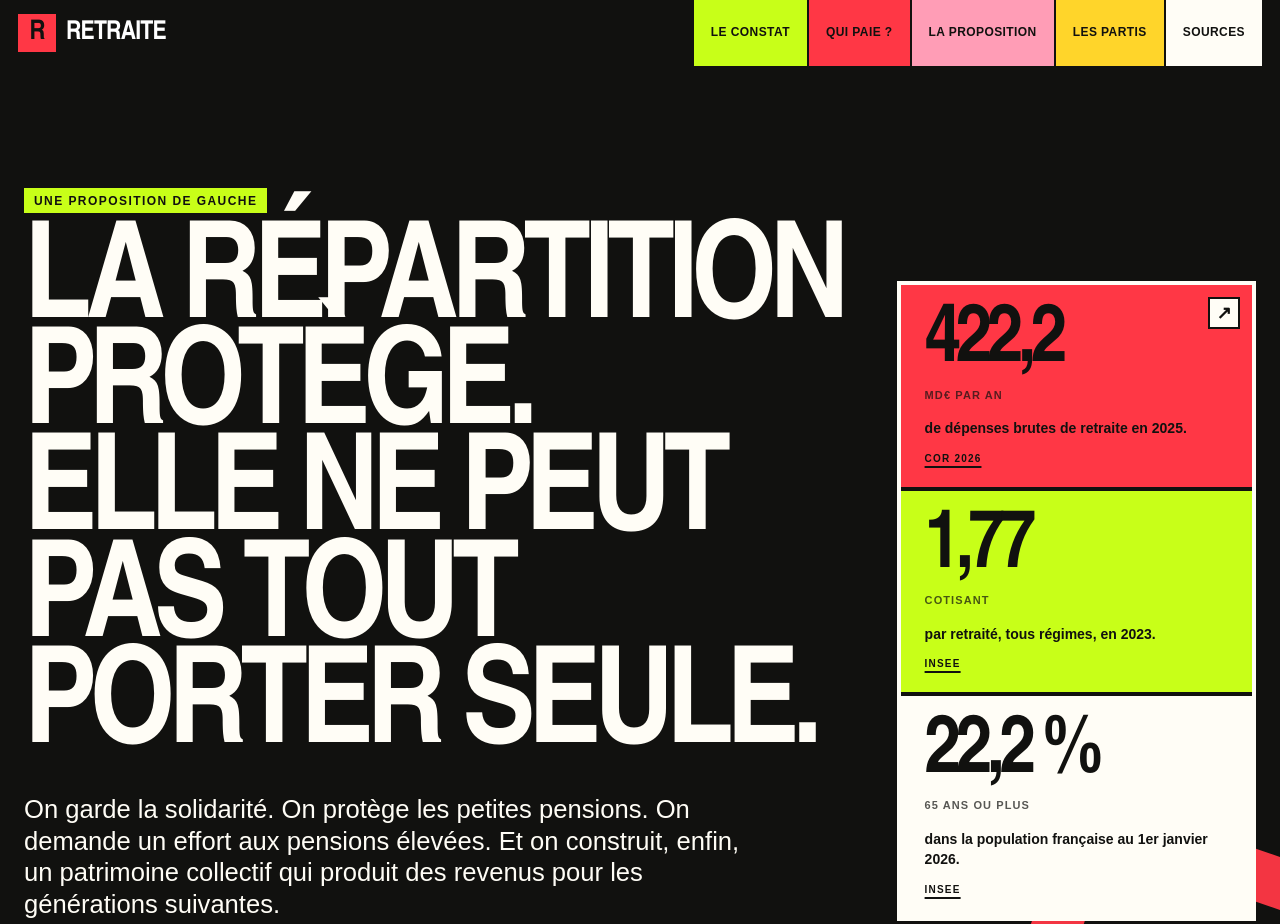
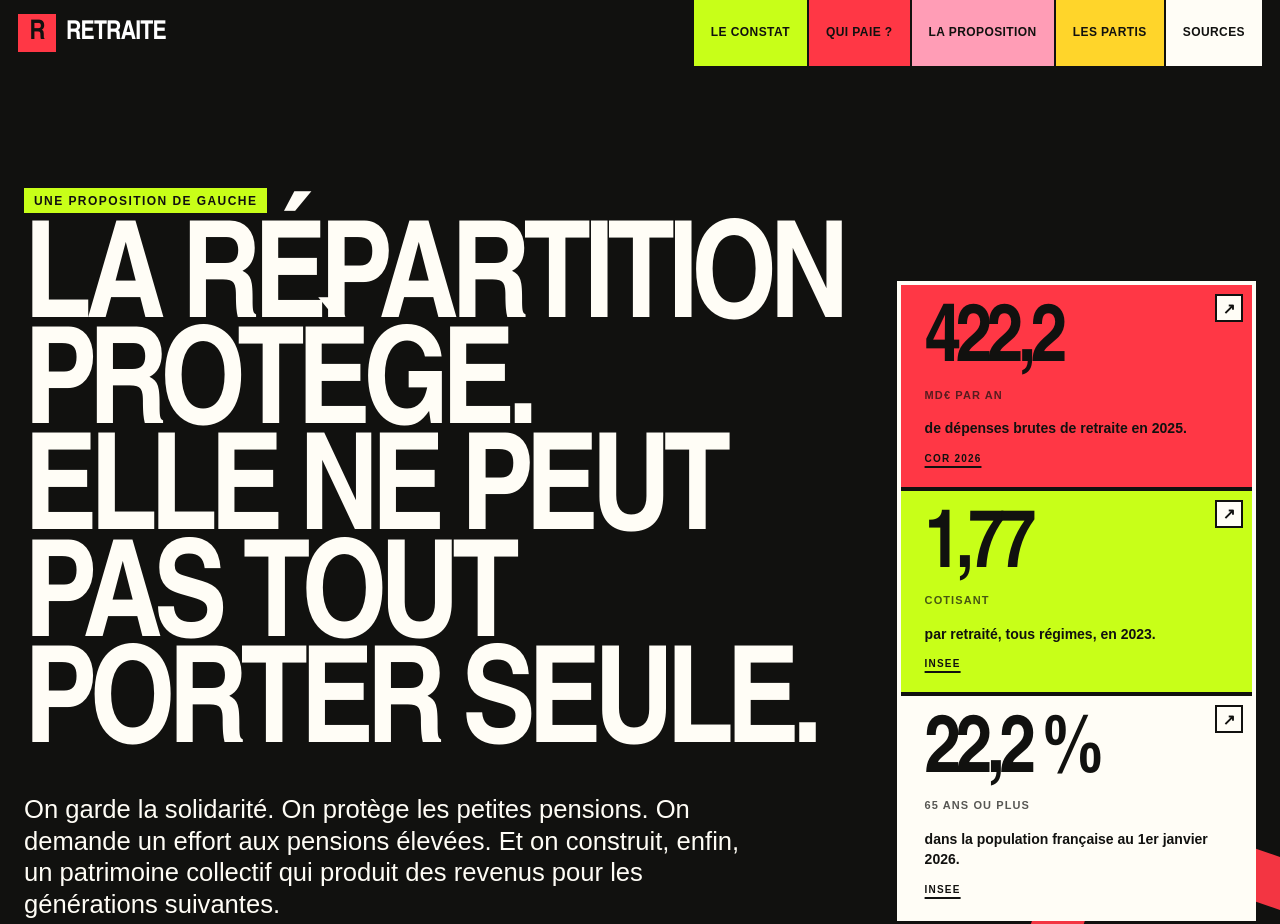
Before and after one commit to jz31708/retraite, a plain HTML site: page index.html in a window 1280 px wide. Shown: the top 924 px of the page. Drawn offline with Linux system fonts and the light colour scheme.

Commit message:
Position source buttons on key evidence blocks

```diff
--- a/readability.css
+++ b/readability.css
@@ -1,3 +1,13 @@
+.hero-numbers article,
+.age-panel,
+.history-strip,
+.ratio-block,
+.magnitude-callout > div,
+.stock-lab,
+.fund-sim {
+  position: relative;
+}
+
 .source-badge {
   position: absolute;
   top: 12px;
@@ -16,6 +26,11 @@
 .source-badge:hover { background: var(--acid); }
 .source-badge.light { background: var(--ink); color: var(--white); border-color: var(--white); }
 .source-badge.light:hover { background: var(--acid); color: var(--ink); }
+.hero-numbers .source-badge { width: 28px; height: 28px; top: 9px; right: 9px; font-size: 15px; }
+.age-panel-head { padding-right: 38px; }
+.history-strip > .source-badge { top: 10px; right: 10px; }
+.ratio-block > .source-badge { top: 0; right: 0; }
+.magnitude-callout > div { padding-top: 42px; }
 
 /* Debt section: make the annual cost, not the stock, the visual subject. */
 .debt {
@@ -186,6 +201,7 @@
 .debt .source-link.light { color: var(--ink); }
 
 @media (max-width: 800px) {
+  .source-badge { width: 29px; height: 29px; font-size: 15px; }
   .debt-compare { grid-template-columns: 1fr; }
   .debt-versus {
     min-height: 56px;
```
